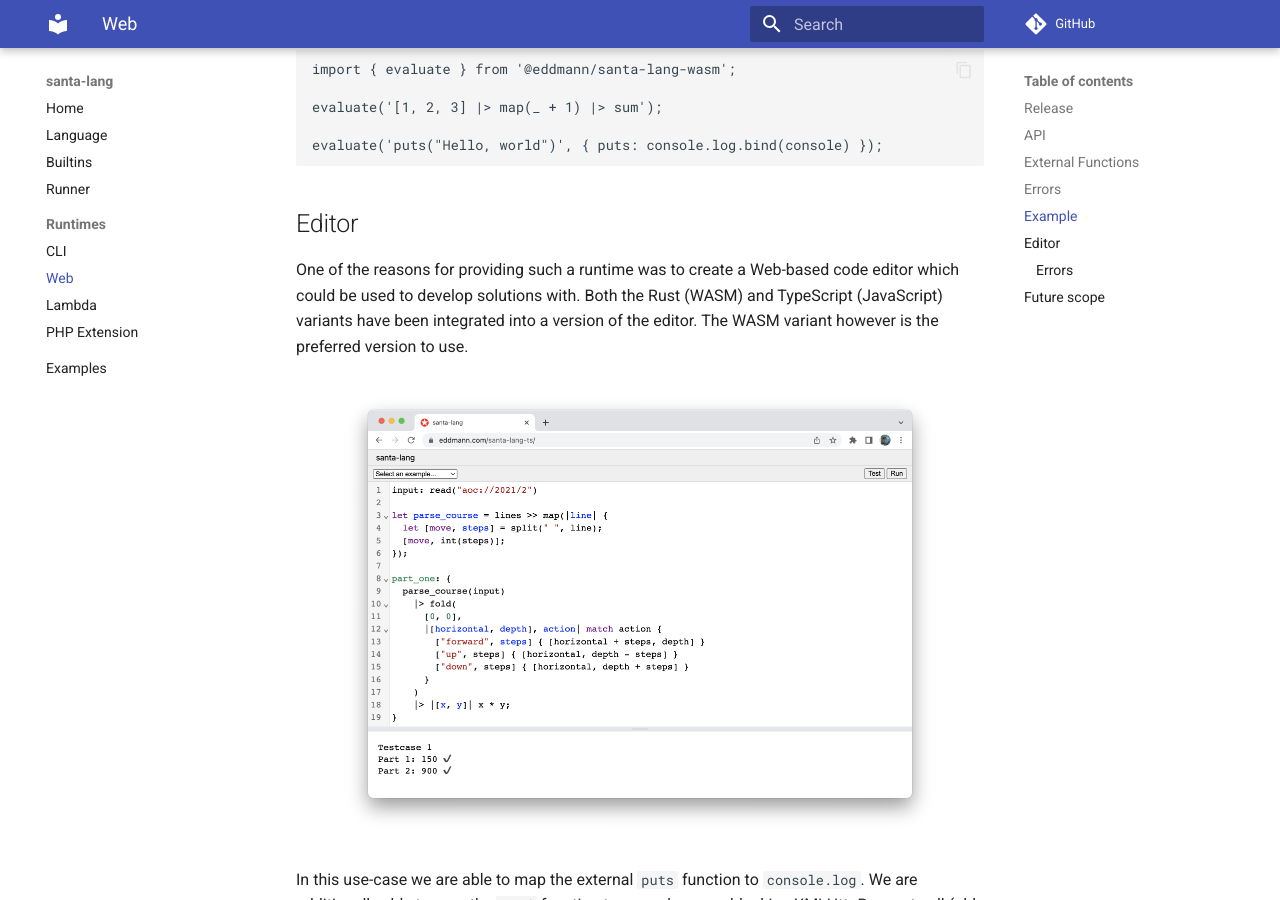
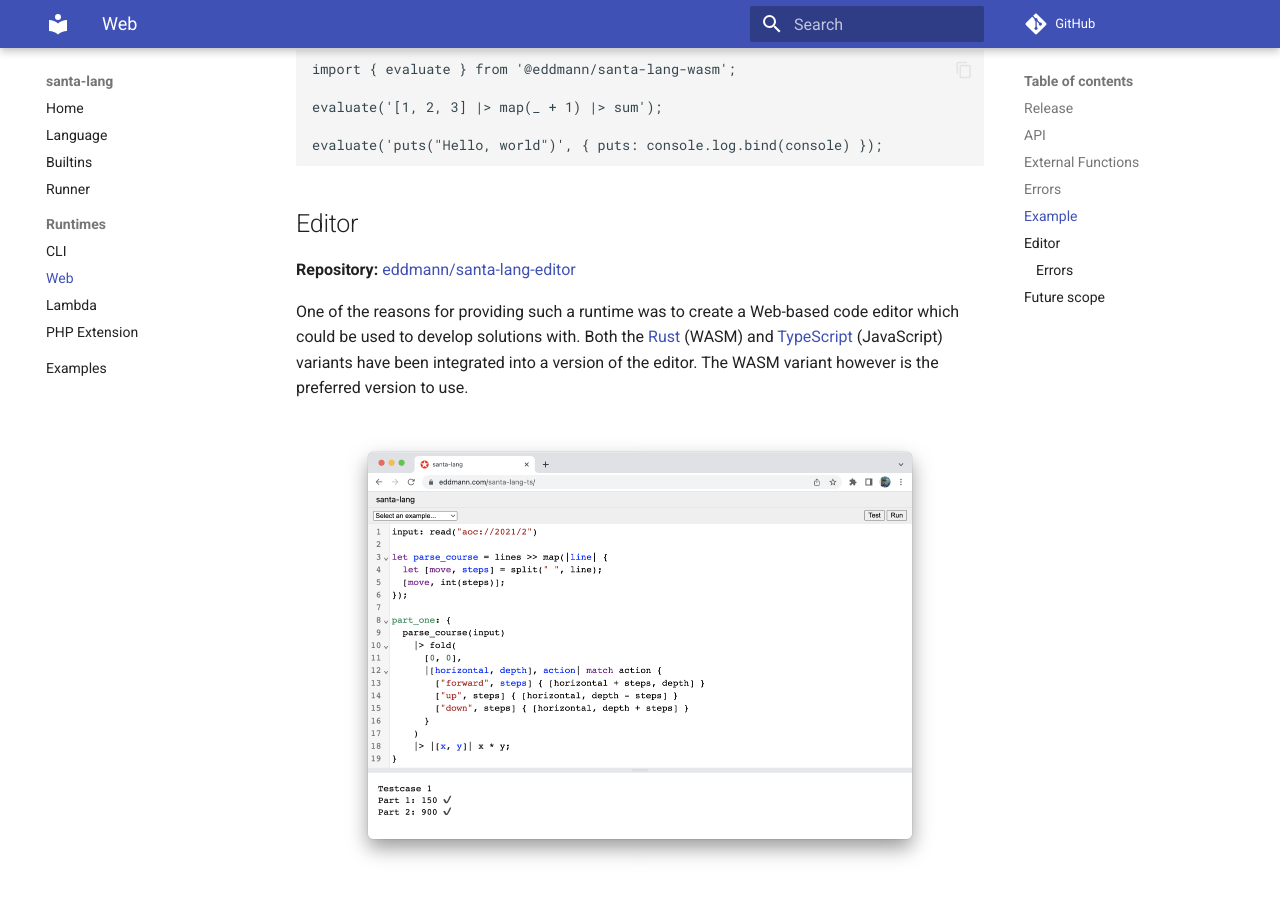
Before and after one commit to eddmann/santa-lang, an MkDocs documentation site: the page built from docs/web.md, in a window 1280 px wide and 900 px high, scrolled down 2338 px. Built offline with MkDocs 1.6.1 and Material for MkDocs 9.7.7, drawn with Linux system fonts in a browser that asks for light colours; comment, search, counter and statistics services are not loaded.

Commit message:
Add editor links

```diff
--- a/docs/web.md
+++ b/docs/web.md
@@ -102,12 +102,14 @@ evaluate('puts("Hello, world")', { puts: console.log.bind(console) });
 
 ## Editor
 
+**Repository:** [eddmann/santa-lang-editor](https://github.com/eddmann/santa-lang-editor)
+
 One of the reasons for providing such a runtime was to create a Web-based code editor which could be used to develop solutions with.
-Both the Rust (WASM) and TypeScript (JavaScript) variants have been integrated into a version of the editor.
+Both the [Rust](https://eddmann.com/santa-lang-editor/) (WASM) and [TypeScript](https://eddmann.com/santa-lang-ts/) (JavaScript) variants have been integrated into a version of the editor.
 The WASM variant however is the preferred version to use.
 
 <figure markdown>
-  ![Web Editor](assets/web-editor.png){ width="600" }
+  <a href="https://eddmann.com/santa-lang-editor/">![Web Editor](assets/web-editor.png){ width="600" }</a>
 </figure>
 
 In this use-case we are able to map the external `puts` function to `console.log`.
```
